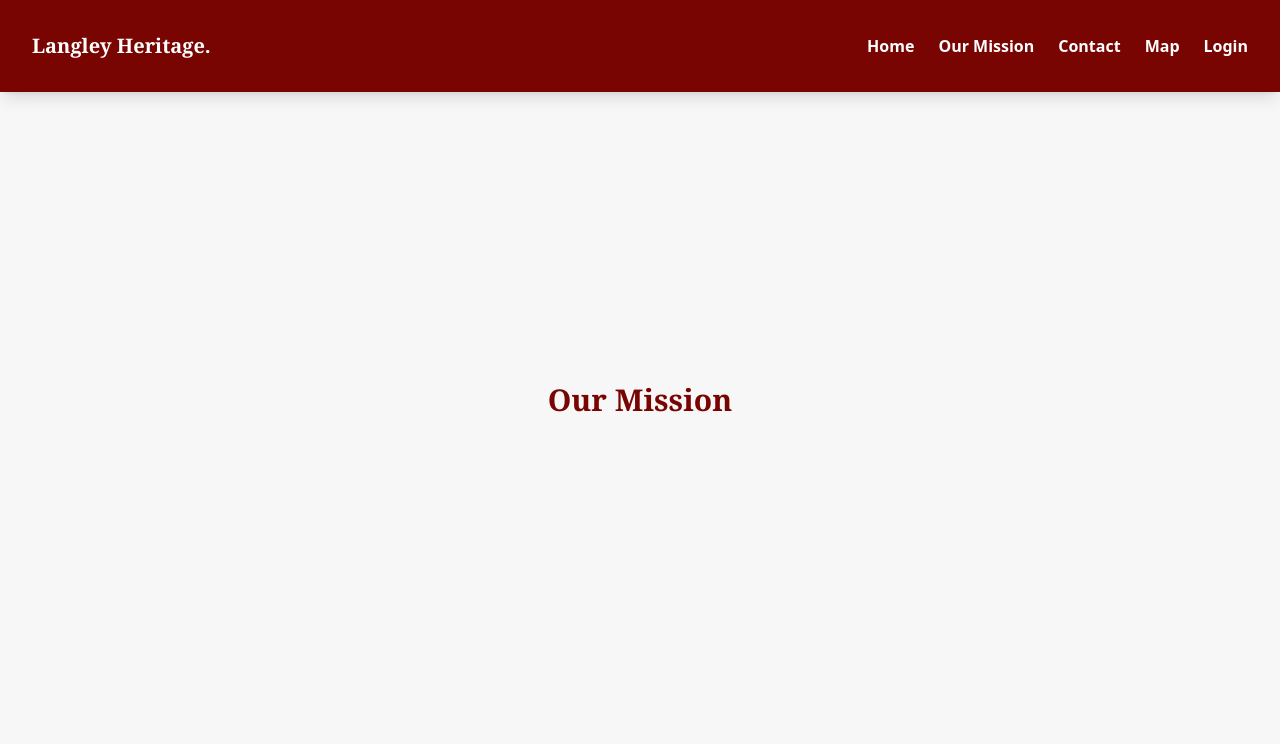
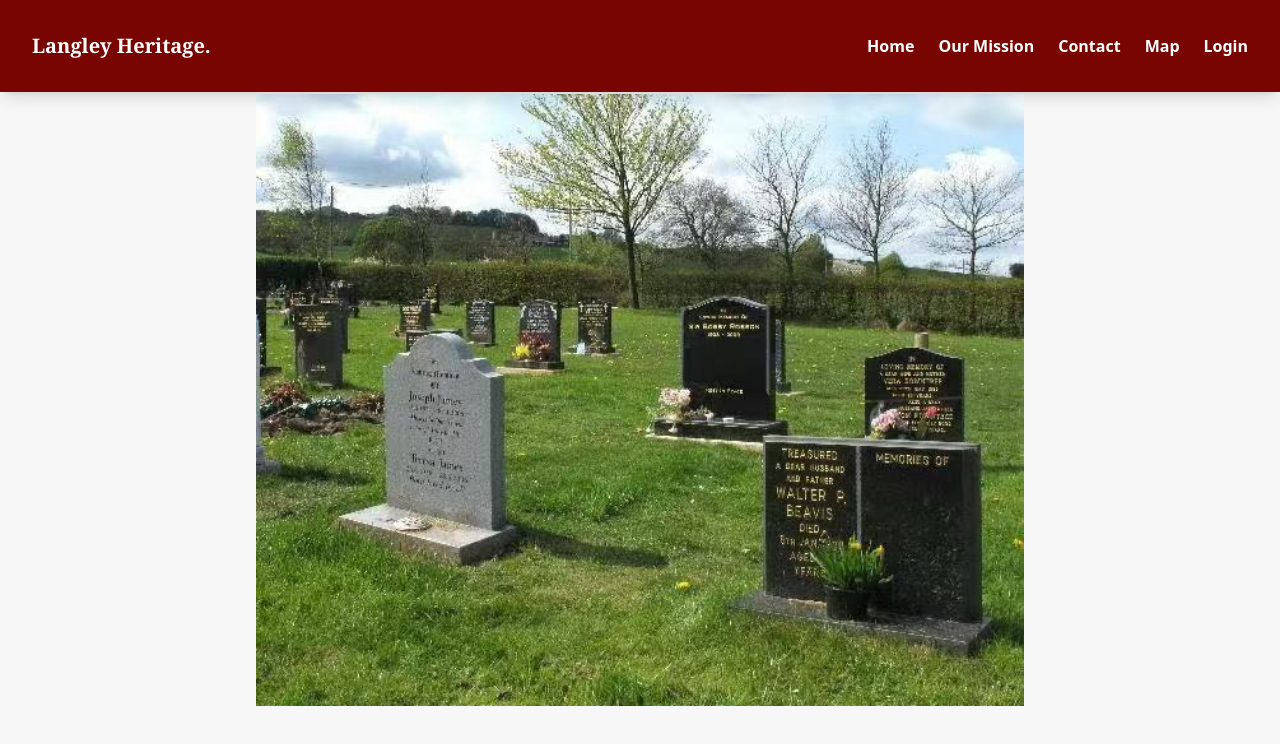
Before and after one commit to COMP2281/langley-heritage, a React (Vite) app in the folder langley-heritage/: page /mission in a window 1280 px wide. Shown: the top 744 px of the page. Built offline with nearby package versions, Linux system fonts and the light colour scheme.

Commit message:
Upload ourmission.jsx file

```diff
--- a/langley-heritage/frontend/src/components/pages/ourmission.jsx
+++ b/langley-heritage/frontend/src/components/pages/ourmission.jsx
@@ -1,10 +1,12 @@
+import missionImg from "../../../img/mission.jpg";
 
 function Mission(){
     return (
         <div className="flex flex-col justify-center items-center min-h-screen">
-            <h2 className="text-3xl font-bold font-serif text-[#780502]">
-                Our Mission
-            </h2>
+            {/* <h2 className="text-3xl font-bold font-serif text-[#780502]">
+                    Langley Park Cemetery
+            </h2> */}
+            <img src={missionImg} alt="Mission Img" style={{width: '60%'}} />
 	    </div>
     );
 }
```
Also changed, not shown: langley-heritage/frontend/img/mission.jpg (added).
